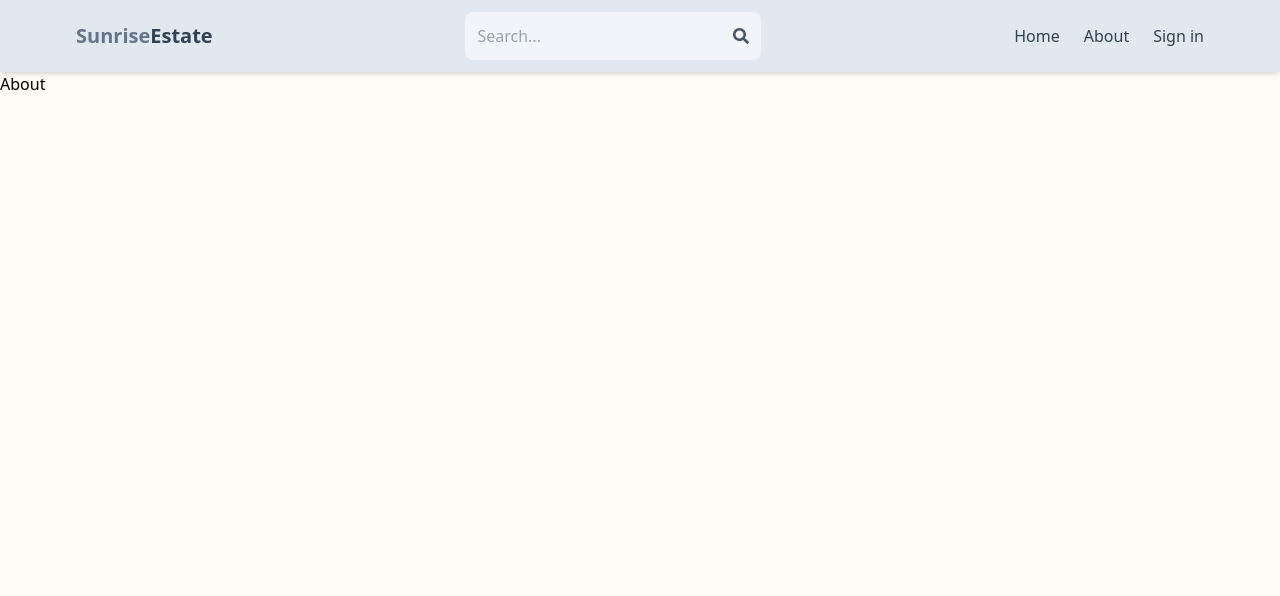
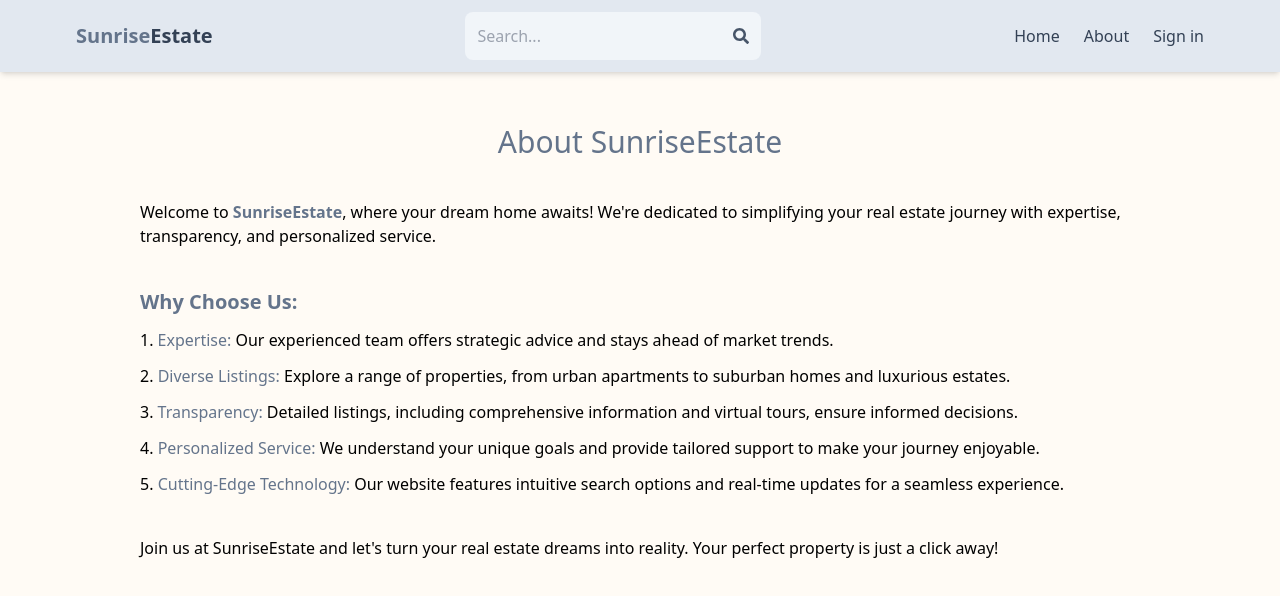
Before and after one commit to B3nzy/MernEstateFrontend, a React (Vite) app: page /about in a window 1280 px wide. Shown: the top 596 px of the page. Built offline with nearby package versions, Linux system fonts and the light colour scheme; no server answers.

Commit message:
UI change search button in search page.

```diff
--- a/src/pages/About.jsx
+++ b/src/pages/About.jsx
@@ -2,5 +2,57 @@
 import React from "react";
 
 export default function About() {
-  return <div>About</div>;
+  return (
+    <div className="max-w-5xl p-3 flex flex-col mx-auto gap-10 my-10">
+      <h1 className="text-3xl text-slate-500 text-center">
+        About SunriseEstate
+      </h1>
+      <h1 className="">
+        Welcome to{" "}
+        <span className="text-slate-500 font-semibold">SunriseEstate</span>,
+        where your dream home awaits! We&apos;re dedicated to simplifying your
+        real estate journey with expertise, transparency, and personalized
+        service.
+      </h1>
+      <div className="flex flex-col gap-3">
+        <h2 className="font-semibold text-xl text-slate-500">Why Choose Us:</h2>
+        <p>
+          1. <span className="font-medium text-slate-500">Expertise:</span> Our
+          experienced team offers strategic advice and stays ahead of market
+          trends.
+        </p>
+        <p>
+          2.{" "}
+          <span className="font-medium text-slate-500">Diverse Listings:</span>{" "}
+          Explore a range of properties, from urban apartments to suburban homes
+          and luxurious estates.
+        </p>
+        <p>
+          3. <span className="font-medium text-slate-500">Transparency: </span>
+          Detailed listings, including comprehensive information and virtual
+          tours, ensure informed decisions.
+        </p>
+        <p>
+          4.{" "}
+          <span className="font-medium text-slate-500">
+            Personalized Service:
+          </span>{" "}
+          We understand your unique goals and provide tailored support to make
+          your journey enjoyable.
+        </p>
+        <p>
+          5.{" "}
+          <span className="font-medium text-slate-500">
+            Cutting-Edge Technology:
+          </span>{" "}
+          Our website features intuitive search options and real-time updates
+          for a seamless experience.
+        </p>
+      </div>
+      <p>
+        Join us at SunriseEstate and let&apos;s turn your real estate dreams
+        into reality. Your perfect property is just a click away!
+      </p>
+    </div>
+  );
 }
--- a/src/pages/Search.jsx
+++ b/src/pages/Search.jsx
@@ -247,7 +247,7 @@ export default function Search() {
               <option value="createdAt_asc">Oldest</option>
             </select>
           </label>
-          <button className="text-slate-700 p-3 border border-slate-400 rounded-lg uppercase hover:bg-slate-600 hover:text-white hover:shadow-lg transition ease-in-out hover:scale-105 duration-200">
+          <button className="text-white p-3 border bg-slate-600 rounded-lg uppercase hover:shadow-xl">
             Search
           </button>
         </form>
```
